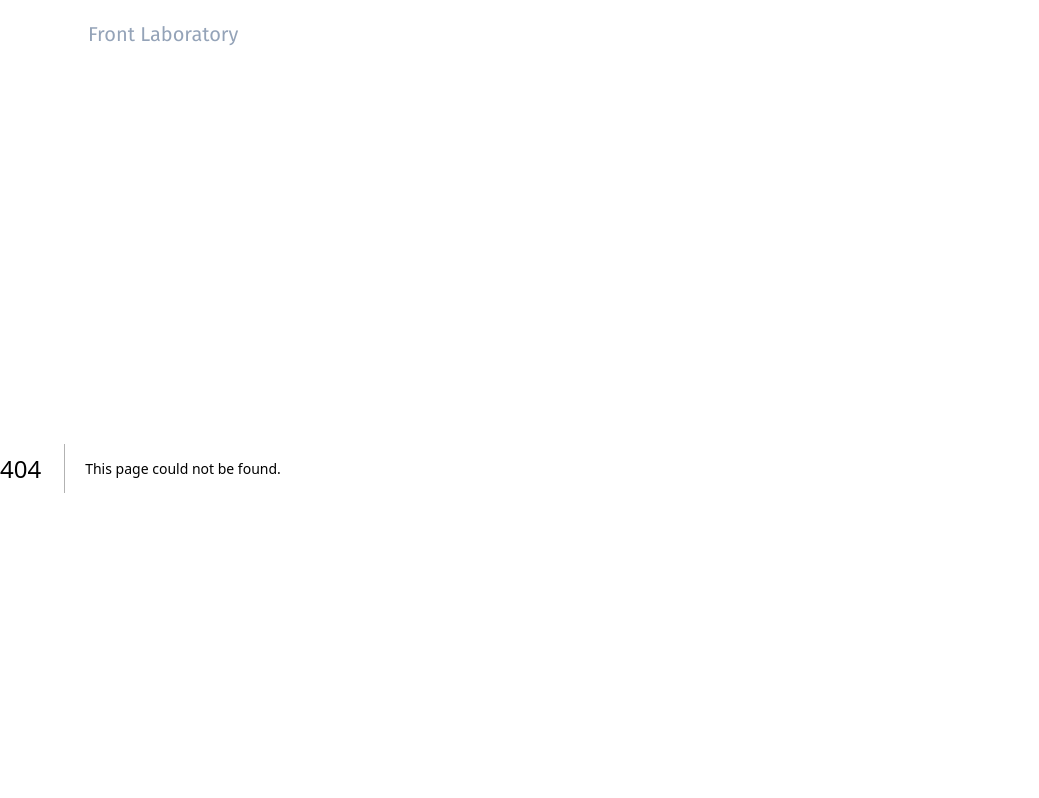
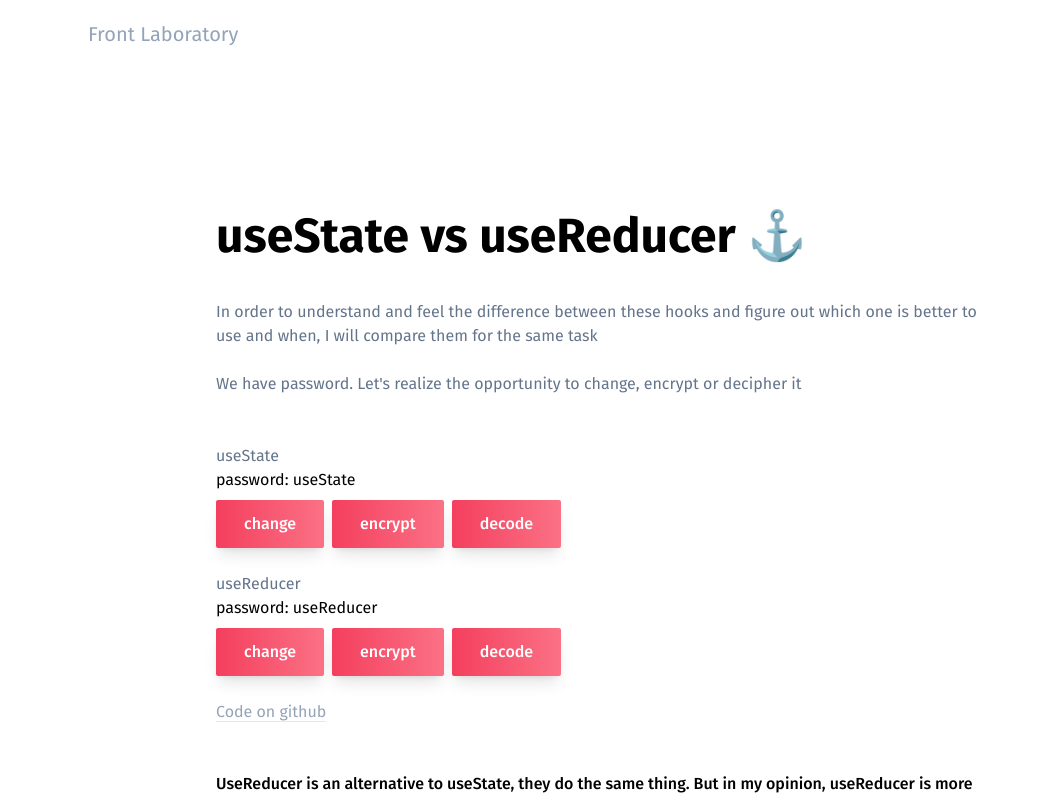
Before and after one commit to burydmitri/my-front-lab, a Next.js app in the folder lab/: page /usestate-vs-usereducer in a window 1280 px wide. Before the commit this address had no page. Shown: the top 798 px of the page, without its empty margins (0-1039 px from the left). Built offline with nearby package versions, Linux system fonts and the light colour scheme.

Commit message:
feat: add page

```diff
--- /dev/null
+++ b/lab/src/components/nav-links.tsx
@@ -0,0 +1,22 @@
+import Link from 'next/link'
+
+const NAV_LINKS = [
+  { name: '1. useState vs useReducer ⚓', to: '/usestate-vs-usereducer' },
+]
+
+export function NavLinks({ className }: { className?: string }) {
+  return (
+    <ul className={className}>
+      {NAV_LINKS.map((link) => (
+        <li key={link.name} className="ml-4">
+          <Link
+            href={link.to}
+            className='lg:text-gray-400'
+          >
+            {link.name}
+          </Link>
+        </li>
+      ))}
+    </ul>
+  )
+}
--- a/lab/src/pages/index.tsx
+++ b/lab/src/pages/index.tsx
@@ -1,4 +1,4 @@
-
+import { NavLinks } from '@/components/nav-links'
 
 export default function Home() {
   return (
@@ -22,11 +22,8 @@ export default function Home() {
                   Here I will study and test some functions, cases, libraries
                 </p>
                 <br />
-                <p
-                  className="prose prose-xl px-16 text-gray-500 md:px-0"
-                >
-
-                </p>
+                <br />
+                <NavLinks className = "prose-xl"/>
                 <br />
               </div>
             </div>
--- /dev/null
+++ b/lab/src/pages/usestate-vs-usereducer.tsx
@@ -0,0 +1,133 @@
+import { useState, useReducer } from "react";
+
+
+export default function useStateVSuseReducer() {
+
+  // useState
+  const [password, setPassword] = useState('useState');
+  function changePassword() {
+    let newPassword : string = prompt("Введите новый пароль:  ") || '1234567890';
+    setPassword(newPassword)
+  }
+  function encryptPassword() {
+    const newPassword : string = password.split('').map(value => value.charCodeAt(0) ^ 1).join(' ')
+    setPassword(newPassword)
+  }
+  function decipherPassword() {
+    const newPassword : string = password.split(' ').map(value => Number(value) ^ 1).map(value => String.fromCharCode(value)).join('')
+    setPassword(newPassword)
+  }
+
+  // useReducer
+  function reducer(password2: any, action: string) {
+    switch (action) {
+      case 'change' : {
+        let newPassword: string = prompt("Введите новый пароль:  ") || '1234567890';
+        return newPassword
+      }
+      case 'encrypt' : {
+        const newPassword : string = password2.split('').map((value: string) => value.charCodeAt(0) ^ 1).join(' ')
+        return newPassword
+      }
+      case 'decode' : {
+        const newPassword : string = password2.split(' ').map((value: string) => Number(value) ^ 1).map((value: number) => String.fromCharCode(value)).join('')
+        return newPassword
+      }
+      throw Error('Unknown action: ' + action);
+    }
+  }
+  const [password2, dispatch] = useReducer(reducer, 'useReducer');
+
+
+  return (
+    <section className="text-center lg:w-full lg:py-20 lg:text-left">
+        <div className="hero mx-auto w-full max-w-6xl px-6">
+          <div className="hero-inner w-full relative lg:flex">
+            <div
+              className="hero-copy w-full bg-white pt-10 pb-16 lg:pt-16 lg:pr-20"
+              style={{ minWidth: '600px' }}
+            >
+              <div className="mx-auto w-full max-w-3xl">
+                <h1 className="mt-0 mb-4 text-4xl font-bold md:text-5xl ">
+                  useState vs useReducer ⚓
+                </h1>
+                <br />
+                <p className="prose-m px-12 text-gray-500 md:px-0">In order to understand and feel the difference between these hooks and figure out which one is better to use and when, I will compare them for the same task</p>
+                <br/>
+                <p className="prose-m px-12 text-gray-500 md:px-0">We have password. Let's realize the opportunity to change, encrypt or decipher it</p>
+                <br/>
+                <br/>
+                <p className="prose-m px-12 text-gray-500 md:px-0">useState</p>
+                <p>password: {password}</p>
+                <div className="control">
+                  <button
+                    className="-mt-px inline-flex cursor-pointer justify-center whitespace-nowrap rounded-sm border-0 bg-gradient-to-r from-secondary-500 to-secondary-400 py-4 px-7 text-center font-medium leading-4 text-white no-underline shadow-lg mr-2 mt-2"
+                    type="submit"
+                    onClick={changePassword}
+                  >
+                    change
+                  </button>
+                  <button
+                    className="-mt-px inline-flex cursor-pointer justify-center whitespace-nowrap rounded-sm border-0 bg-gradient-to-r from-secondary-500 to-secondary-400 py-4 px-7 text-center font-medium leading-4 text-white no-underline shadow-lg mr-2"
+                    type="submit"
+                    onClick={encryptPassword}
+                  >
+                    encrypt
+                  </button>
+                  <button
+                    className="-mt-px inline-flex cursor-pointer justify-center whitespace-nowrap rounded-sm border-0 bg-gradient-to-r from-secondary-500 to-secondary-400 py-4 px-7 text-center font-medium leading-4 text-white no-underline shadow-lg"
+                    type="submit"
+                    onClick={decipherPassword}
+                  >
+                    decode
+                  </button>
+                </div>
+
+
+
+
+                <br />
+                <p className="prose-m px-12 text-gray-500 md:px-0">useReducer</p>
+                <p>password: {password2}</p>
+                <div className="control">
+                  <button
+                    className="-mt-px inline-flex cursor-pointer justify-center whitespace-nowrap rounded-sm border-0 bg-gradient-to-r from-secondary-500 to-secondary-400 py-4 px-7 text-center font-medium leading-4 text-white no-underline shadow-lg mr-2 mt-2"
+                    type="submit"
+                    onClick={() => dispatch('change')}
+                  >
+                    change
+                  </button>
+                  <button
+                    className="-mt-px inline-flex cursor-pointer justify-center whitespace-nowrap rounded-sm border-0 bg-gradient-to-r from-secondary-500 to-secondary-400 py-4 px-7 text-center font-medium leading-4 text-white no-underline shadow-lg mr-2"
+                    type="submit"
+                    onClick={() => dispatch('encrypt')}
+                  >
+                    encrypt
+                  </button>
+                  <button
+                    className="-mt-px inline-flex cursor-pointer justify-center whitespace-nowrap rounded-sm border-0 bg-gradient-to-r from-secondary-500 to-secondary-400 py-4 px-7 text-center font-medium leading-4 text-white no-underline shadow-lg"
+                    type="submit"
+                    onClick={() => dispatch('decode')}
+                  >
+                    decode
+                  </button>
+              </div>
+              <br />
+              <a href="https://github.com/burydmitri/my-front-lab/tree/master/lab/src/pages/usestate-vs-usereducer.tsx" className="border-b lg:text-gray-400">
+                Code on github
+              </a>
+
+              <br />
+              <br />
+              <br />
+
+              <p className="font-medium">UseReducer is an alternative to useState, they do the same thing. But in my opinion, useReducer is more cumbersome and now i can't imagine case, where usage of this hook really better that useState</p>
+              <br/>
+              <p className="text-right">24.07.2023</p>
+            </div>
+          </div>
+          </div>
+        </div>
+      </section>
+  )
+}
```
